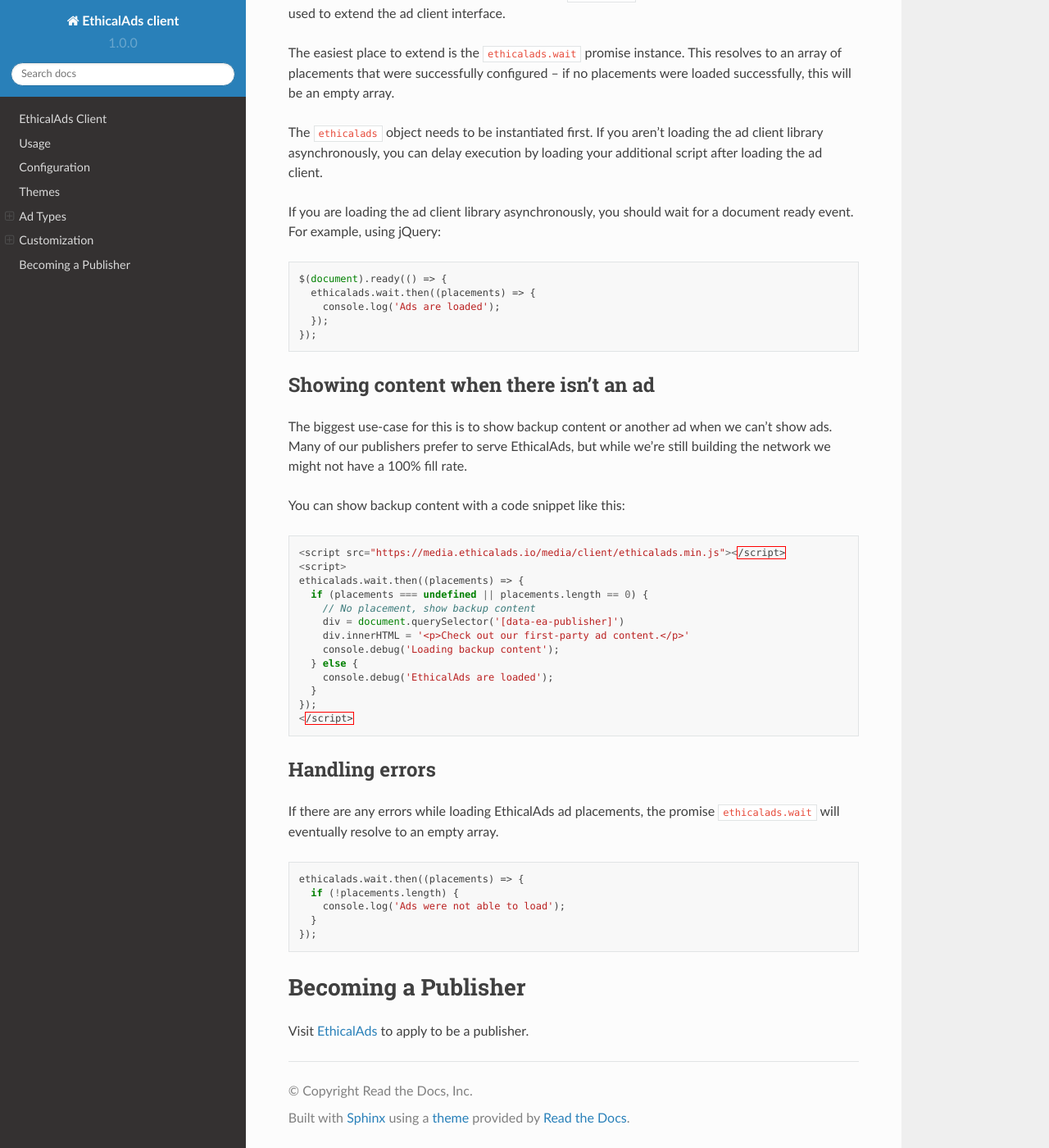
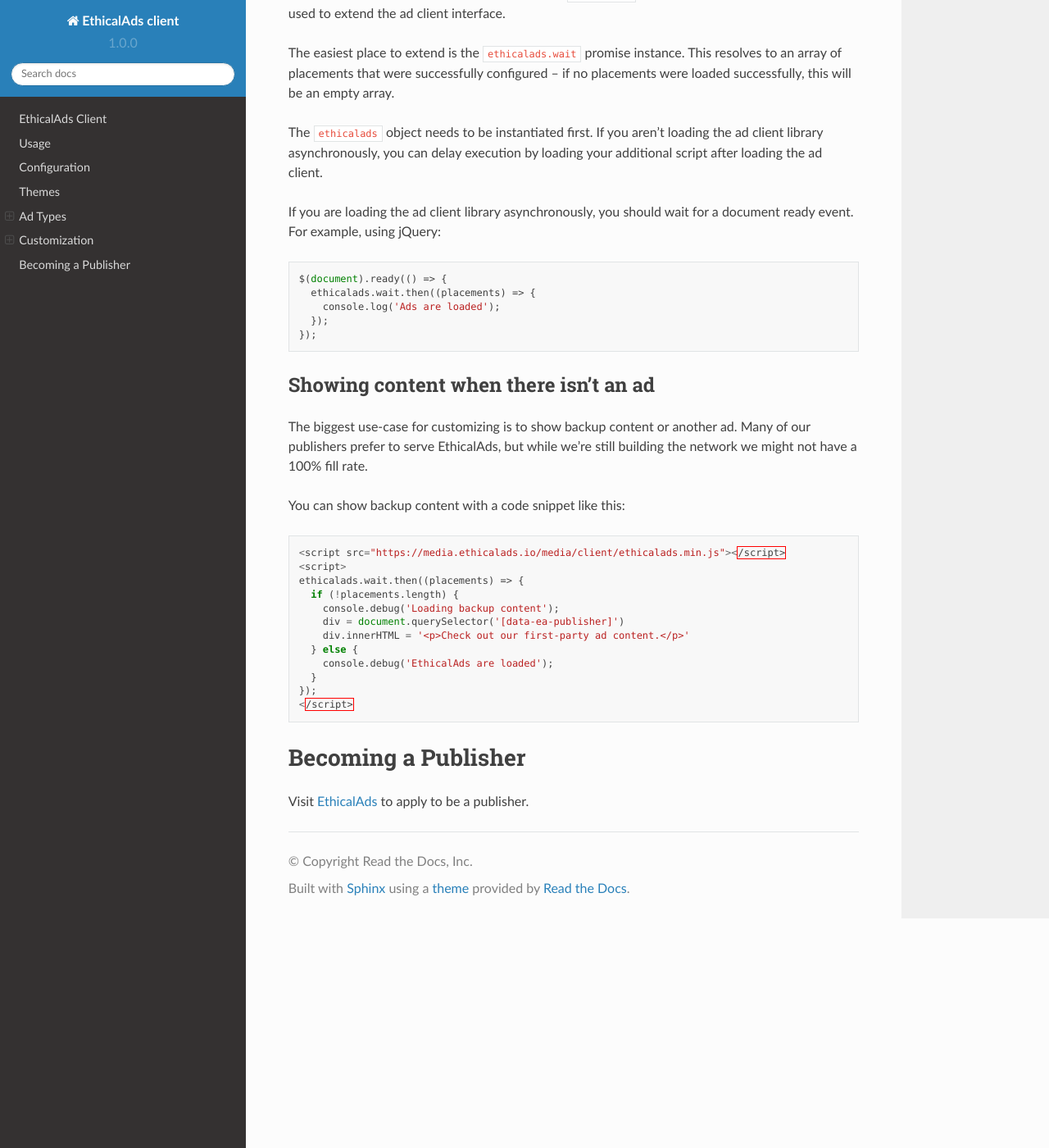
Before and after one commit to readthedocs/ethical-ad-client, a Sphinx documentation site: the page built from docs/index.rst, in a window 1280 px wide and 1400 px high, scrolled down 4536 px. Shown: the whole window at 82% size. Built offline with Sphinx 7.4.7 and the Read the Docs theme 2.0.0, drawn with Linux system fonts in a browser that asks for light colours.

Commit message:
Cleanup example

```diff
--- a/docs/index.rst
+++ b/docs/index.rst
@@ -238,7 +238,7 @@
 Showing content when there isn't an ad
 ~~~~~~~~~~~~~~~~~~~~~~~~~~~~~~~~~~~~~~
 
-The biggest use-case for this is to show backup content or another ad when we can't show ads.
+The biggest use-case for customizing is to show backup content or another ad.
 Many of our publishers prefer to serve EthicalAds,
 but while we're still building the network we might not have a 100% fill rate.
 
@@ -249,30 +249,16 @@
   <script src="https://media.ethicalads.io/media/client/ethicalads.min.js"></script>
   <script>
   ethicalads.wait.then((placements) => {
-    if (placements === undefined || placements.length == 0) {
-      // No placement, show backup content
+    if (!placements.length) {
+      console.debug('Loading backup content');
       div = document.querySelector('[data-ea-publisher]')
       div.innerHTML = '<p>Check out our first-party ad content.</p>'
-      console.debug('Loading backup content');
     } else {
       console.debug('EthicalAds are loaded');
     }
   });
   </script>
 
-Handling errors
-~~~~~~~~~~~~~~~
-
-If there are any errors while loading EthicalAds ad placements, the promise
-``ethicalads.wait`` will eventually resolve to an empty array.
-
-.. code:: javascript
-
-    ethicalads.wait.then((placements) => {
-      if (!placements.length) {
-        console.log('Ads were not able to load');
-      }
-    });
 
 Becoming a Publisher
 --------------------
```
